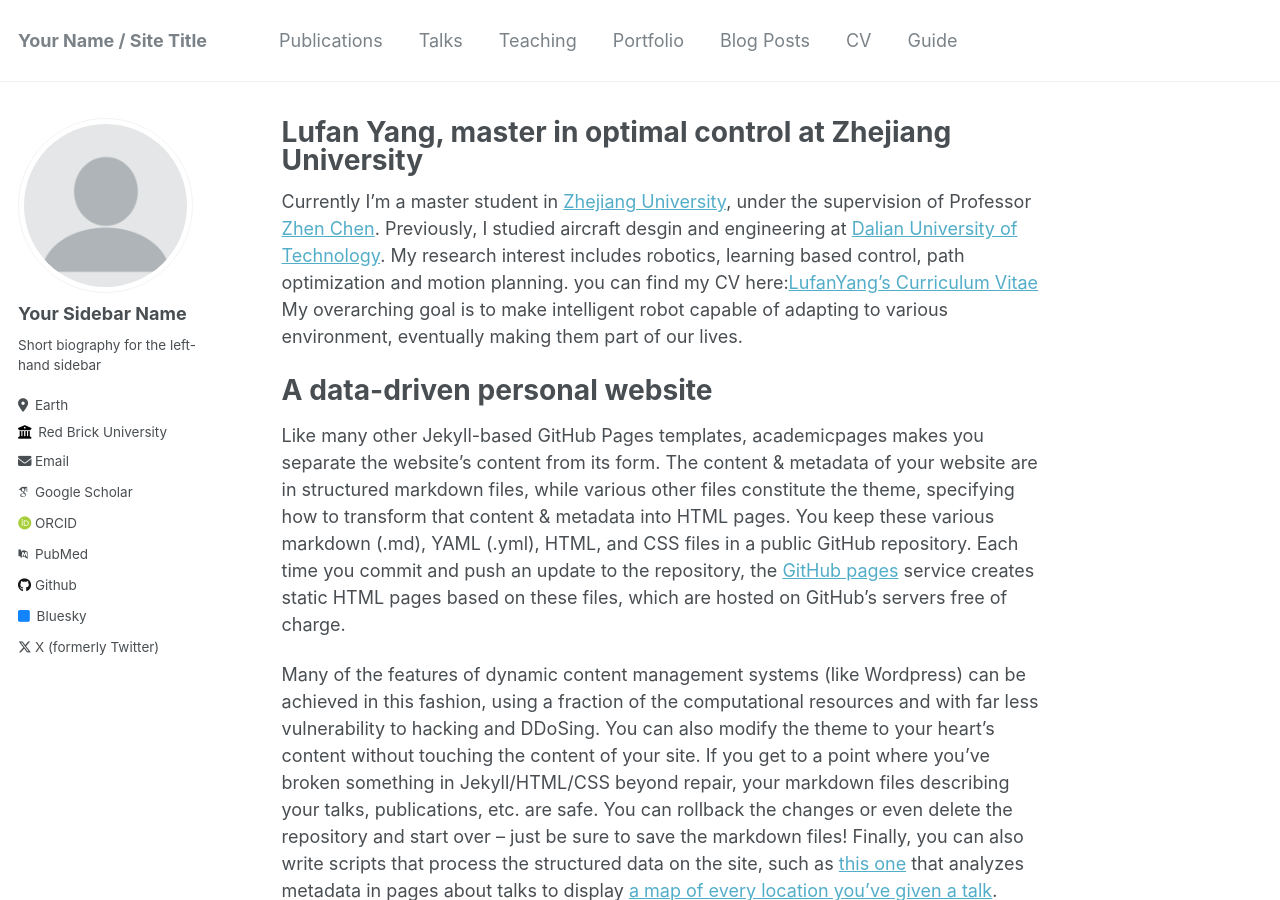
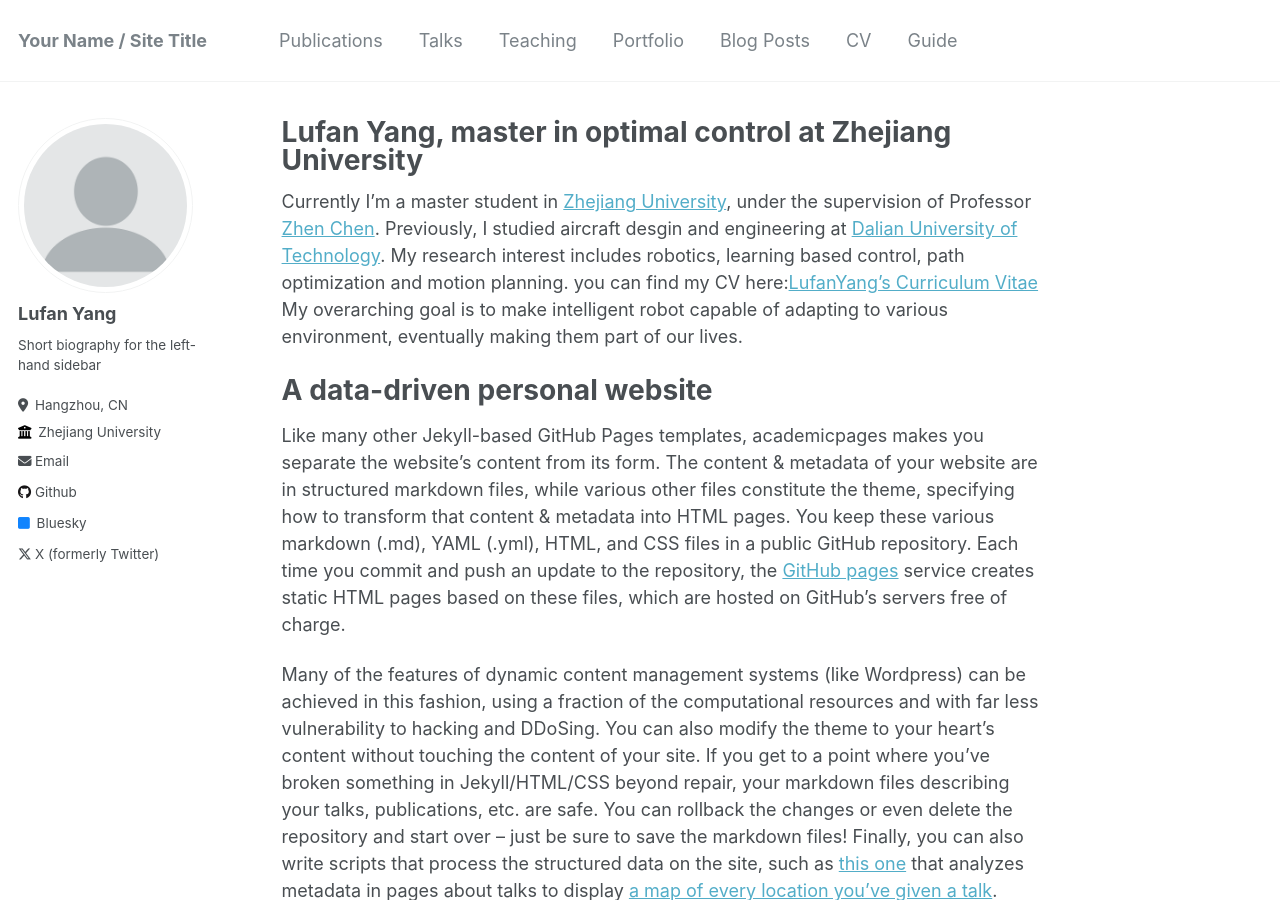
Before and after one commit to yanglufan98/lufanyang98, a Jekyll site: the page built from _pages/about.md, in a window 1280 px wide and 900 px high. Built offline with Jekyll 4.4.1, drawn with Linux system fonts in a browser that asks for light colours; some web fonts are replaced.

Commit message:
Update _config.yml
update basic side bar

```diff
--- a/_config.yml
+++ b/_config.yml
@@ -22,20 +22,20 @@ repository               : "academicpages/academicpages.github.io"
 author:
   # Biographic information
   avatar           : "profile.png"
-  name             : "Your Sidebar Name"
+  name             : "Lufan Yang"
   pronouns         : # example: "she/her"
   bio              : "Short biography for the left-hand sidebar"
-  location         : "Earth"
-  employer         : "Red Brick University"
+  location         : "Hangzhou, CN"
+  employer         : "Zhejiang University"
   uri              : # URL
-  email            : "none@example.org"
+  email            : "yanglufan1998@gmail.com"
 
   # Academic websites
   arxiv            : # URL - Update with the correct link to your profile
-  googlescholar    : "https://scholar.google.com/citations?user=PS_CX0AAAAAJ"
+  googlescholar    : #"https://scholar.google.com/citations?user=PS_CX0AAAAAJ"
   impactstory      : # URL
-  orcid            : "http://orcid.org/yourorcidurl"
-  pubmed           : "https://www.ncbi.nlm.nih.gov/pubmed/?term=john+snow"
+  orcid            : #"http://orcid.org/yourorcidurl"
+  pubmed           : #"https://www.ncbi.nlm.nih.gov/pubmed/?term=john+snow"
   researchgate     : # URL
 
   # Repositories and software development
```
